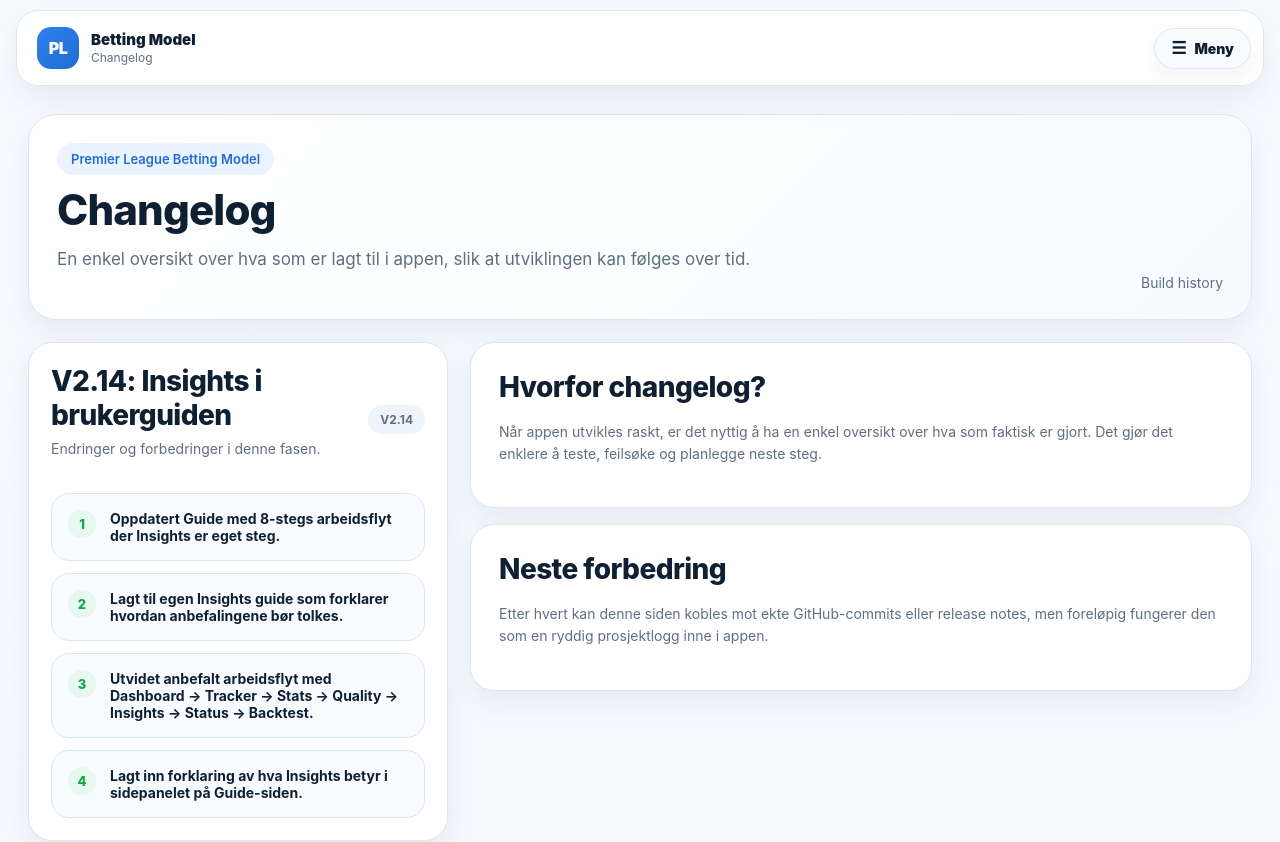
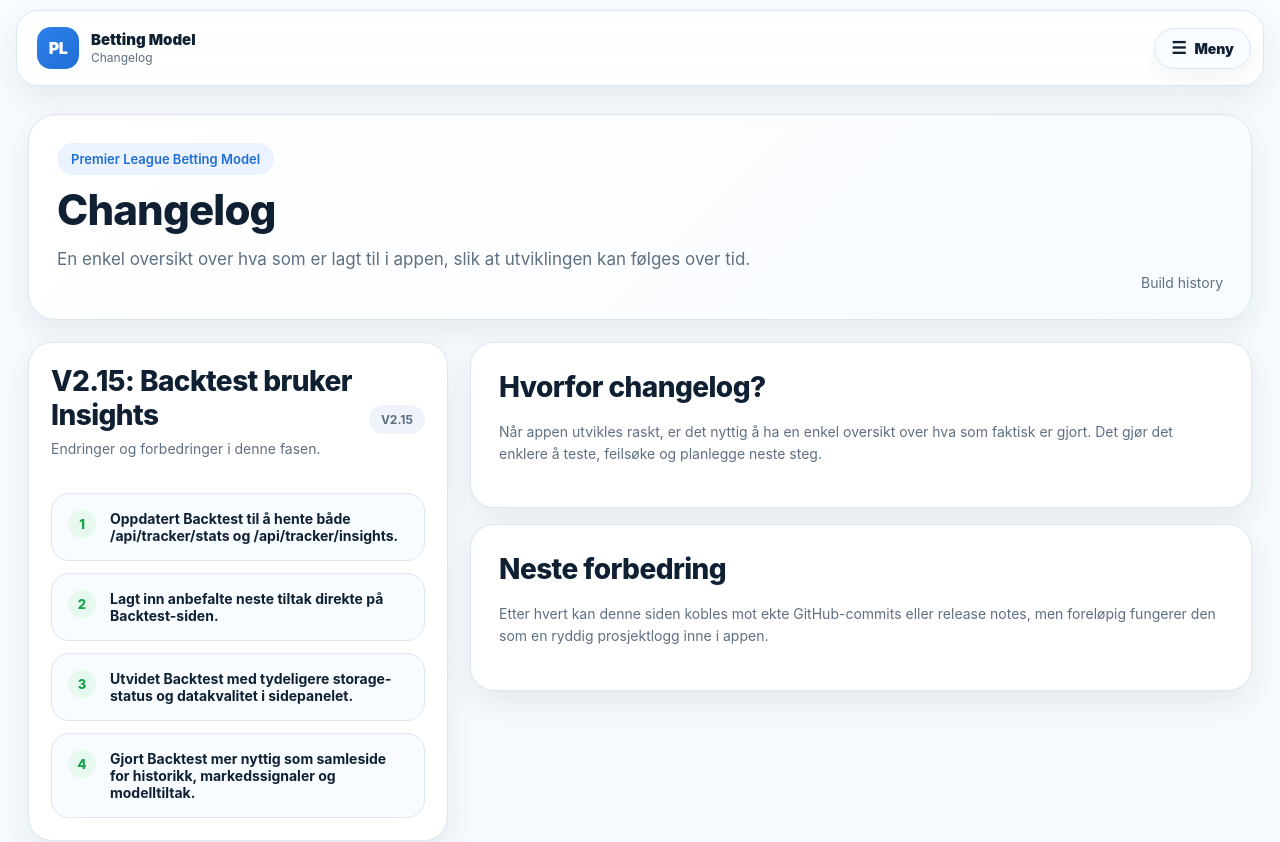
Before and after one commit to hakonnilsen157-commits/PL-betting-model, a Next.js app in the folder pl-vercel-v1/: page /changelog in a window 1280 px wide. Shown: the top 842 px of the page. Built offline with nearby package versions, Linux system fonts and the light colour scheme.

Commit message:
Update changelog with backtest insights work

```diff
--- a/pl-vercel-v1/app/changelog/page.tsx
+++ b/pl-vercel-v1/app/changelog/page.tsx
@@ -1,4 +1,14 @@
 const changes = [
+  {
+    version: 'V2.15',
+    title: 'Backtest bruker Insights',
+    items: [
+      'Oppdatert Backtest til å hente både /api/tracker/stats og /api/tracker/insights.',
+      'Lagt inn anbefalte neste tiltak direkte på Backtest-siden.',
+      'Utvidet Backtest med tydeligere storage-status og datakvalitet i sidepanelet.',
+      'Gjort Backtest mer nyttig som samleside for historikk, markedssignaler og modelltiltak.',
+    ],
+  },
   {
     version: 'V2.14',
     title: 'Insights i brukerguiden',
```
